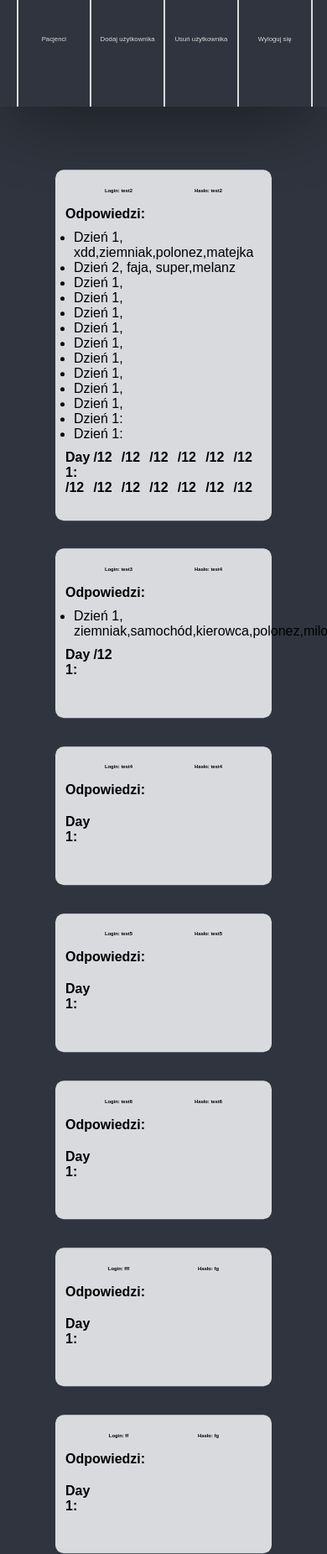
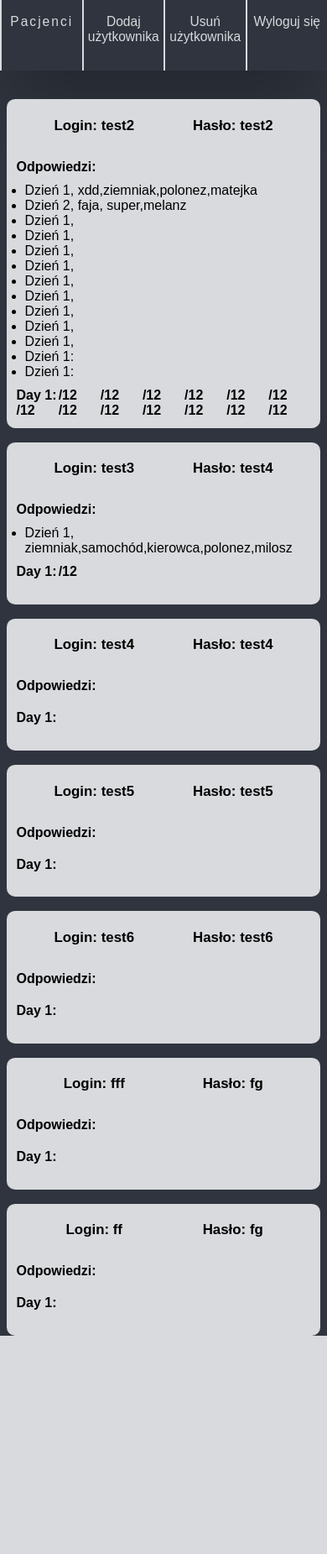
Before and after one commit to Bronsun/Neuromedical_Test, a Flask app: page /users2551 in a window 390 px wide; the page is wider, and only the part inside the window is pictured. Shown: that part at 84% size. After the commit the page ends 1591 px from the top of that part, so only its background shows below. Run offline with Flask 2, Linux system fonts and the light colour scheme; data comes from the database, SQL or seed files in the repository; both versions use the stored data as it was after the commit.

Commit message:
mobile_vol2

```diff
--- a/neuro/static/admin.css
+++ b/neuro/static/admin.css
@@ -120,7 +120,6 @@
     }
 
     .contentUsers{
-        grid-template-rows: auto;
         max-width: 60%;
         padding: 3vw;
         margin: 4vh auto;
@@ -164,3 +163,77 @@
         color: #d8dadd;
         font-size: 4vh;
     }
+    @media(max-width: 1024px)
+    {
+        *:hover{
+            cursor:none;
+        }
+        #menuwrapper{
+            width:100%;
+            height:10vh;
+        }
+        #container{
+            width:100%;
+            height:10vh;
+            margin-left: 0%;
+            margin-right: 0%;
+        }
+        .elements{
+            font-size: 4vw;
+            padding-top: 2vh;
+        }
+        .elements:hover::before, .elements:hover::after{
+            height: 0px;
+            width: 0vw;
+            border-top-color:transparent;
+        }
+        .content{
+            min-width: 80%;
+            min-height: 60%;
+            margin: 20vh auto auto;
+            padding: 5vw;
+        }
+        .form-control{
+            width: 60vw;
+            height: 4vh;
+        }
+            .btn {
+                font-size: 3vh;
+                width: 70vw;
+                height: 6vh;
+                margin: 5vh auto;
+            }
+            .contentUsers{
+                min-width: 90%;
+                margin: 2vh auto;
+                transform: translate(0, 2vh);
+            }
+            .Userbox{
+                display: grid;
+                grid-template-rows: 1fr 1fr;
+                grid-template-columns: 1fr 1fr;
+                font-size: 2vh;
+            }
+            .AnswersDays{
+                display: grid;
+                grid-template-columns: 1fr;
+                grid-template-rows: auto;
+                font-weight: 700;
+            }
+            .answers{
+                font-weight: 300 !important;
+                padding: 10px;
+            }
+            .correct{
+                display: grid;
+                grid-template-columns: 1fr 1fr 1fr 1fr 1fr 1fr 1fr  ;
+                grid-template-rows: 1fr 1fr;
+                font-weight: 700;
+            }
+            .daynumbers{
+                grid-row: 1/span 1;
+            }
+            .mess_sent{
+                font-size: 3vh;
+            }
+    }
--- a/neuro/static/login.css
+++ b/neuro/static/login.css
@@ -71,7 +71,7 @@
 }
 @media (max-width: 1024px)
 {
-    *{
+    *:hover{
         cursor:none;
     }
     .content{
```
Also changed, not shown: neuro/static/day.css (+54 -2 lines), neuro/static/main.css (+5 -3 lines), neuro/site.db.
